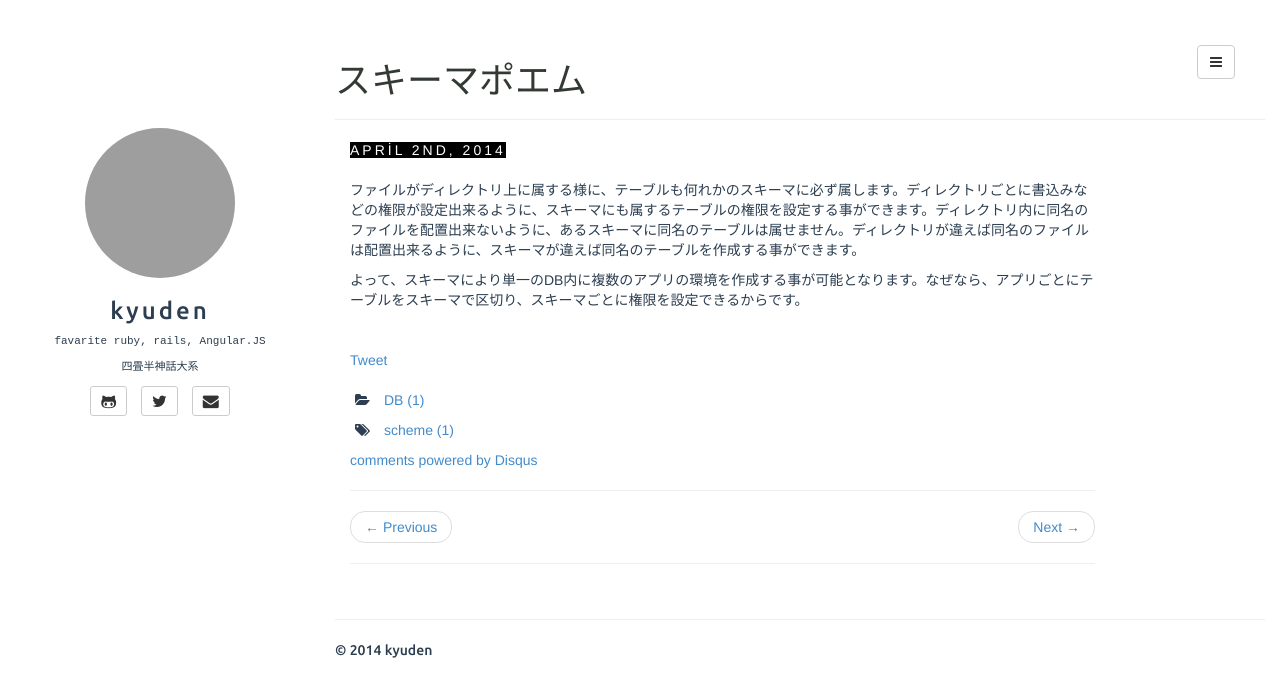
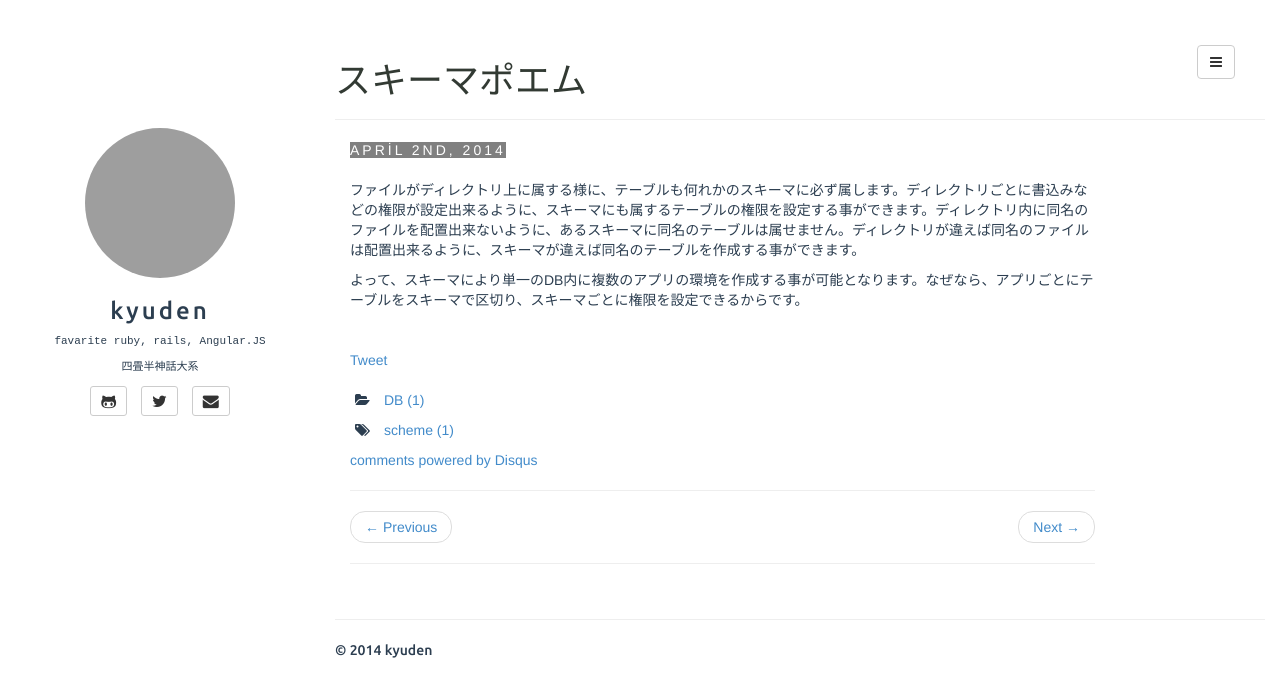
Before and after one commit to kyuden/kyuden.github.com, a Jekyll site: the page built from _posts/2014-04-02-schme-poem.md, in a window 1280 px wide. Shown: the top 697 px of the page. Built offline with Jekyll 4.4.1, drawn with Linux system fonts in a browser that asks for light colours; nearby versions of some CDN libraries; comment, search, counter and statistics services are not loaded; grey boxes are pictures that could not be loaded.

Commit message:
Fix post_date color

```diff
--- a/assets/css/style.css
+++ b/assets/css/style.css
@@ -59,7 +59,7 @@ article{
 	font-size: 14px;
 	letter-spacing: 3px;
   color: white;
-  background-color: black;
+  background-color: gray;
 }
 
 article.home div a, article.home pre a { color: #2c3e50; }
```
